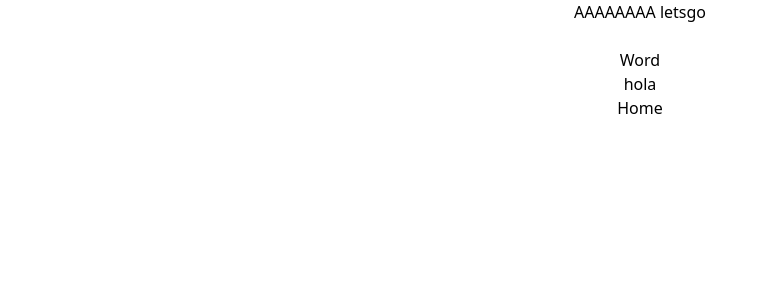
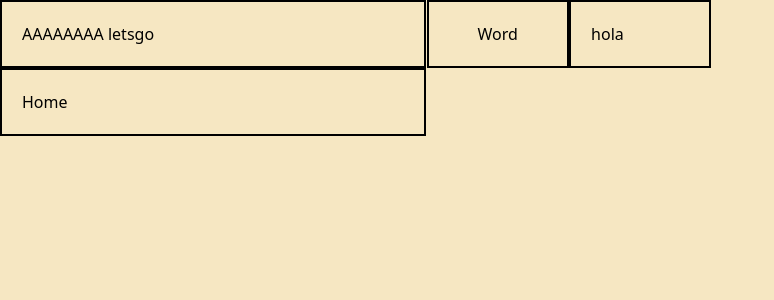
Before and after one commit to antonialumi/cat, a Next.js app: page /letsgo in a window 1280 px wide. Shown: the top 300 px of the page, without its empty margins (0-774 px from the left). Built offline with nearby package versions, Linux system fonts and the light colour scheme.

Commit message:
trying something different

```diff
--- a/pages/index.tsx
+++ b/pages/index.tsx
@@ -1,9 +1,11 @@
 
 export default function Home() {
   return (
-    <div className="font-mono, text-center">
-      <h1>Hello</h1>
-      <a href="\letsgo">Lets go</a>
+    <div className="fondo" style={{ minHeight: '100vh' }}>
+      <div className="grid-container">
+      <h1 className="grid-item fondo">Hello</h1>
+      <a className="grid-item"href="\letsgo">Lets go</a>
+    </div>
     </div>
   )
 }
--- a/pages/letsgo.tsx
+++ b/pages/letsgo.tsx
@@ -1,5 +1,5 @@
 import { useState } from "react";
-import Home from ".";
+
 
 
 const randomWords = ["potato","spaghetti","cat","clock"];
@@ -21,15 +21,19 @@ export default function Letsgo(){
 
 
     return (
-    <div className="font-mono, text-center">
-    <p>AAAAAAAA letsgo</p> <br/>
-        <button onClick={ e => pressWordButton()}>
-            Word
-        </button> <br/>
-        {selectedPhrase}
-        <br />
-        <a href="/">Home</a>
-    </div>
+        <div className="fondo" style={{ minHeight: '100vh' }}>
+            <div className="grid-container">
+                <p className="grid-item">AAAAAAAA letsgo</p>
+                <div className="grid-container">
+                    <button className="grid-item" onClick={ e => pressWordButton()}>
+                    Word
+                    </button>
+                    <div className="grid-item">{selectedPhrase}</div>
+                </div>
+                <br/>
+                <a className="grid-item"href="/">Home</a></div>
+        </div>
+
     )
 
 }
--- a/styles/globals.css
+++ b/styles/globals.css
@@ -1,3 +1,21 @@
 @tailwind base;
 @tailwind components;
 @tailwind utilities;
+
+.fondo{
+    background-color: rgb(246, 231, 194);
+}
+html, body {
+    height:  100%;
+}
+
+.grid-item {
+    border: 2px solid #000;
+    padding: 20px; /* space within grid items */
+
+  }
+.grid-container {
+    display: grid;
+    grid-template-columns: repeat(3, 1fr); /* number of columns */
+    gap: 0.4px; /* gap between grid items */
+  }
--- a/tailwind.config.ts
+++ b/tailwind.config.ts
@@ -9,6 +9,7 @@ const config: Config = {
   theme: {
     colors:{
       'purple': '#3f3cbb',
+      'silver': '#ecebff',
     },
     extend: {
       backgroundImage: {
```
